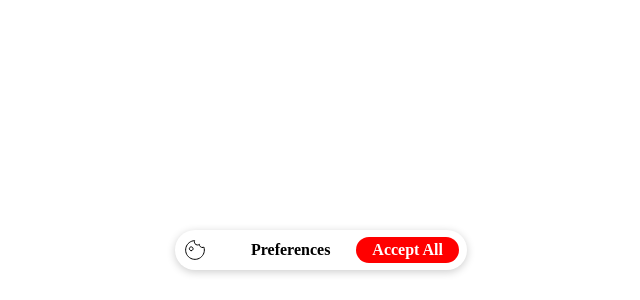
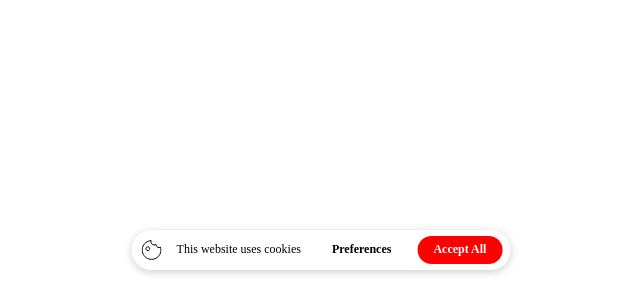
Before and after one commit to finn2212/coockie-widget-vue, a Vue app: page / in a window 1280 px wide. Shown: the part 500-800 px from the top of the page, without its empty margins (319-959 px from the left). Built offline with nearby package versions, Linux system fonts and the light colour scheme.

Commit message:
fix: Resolve visibility issues for CookieBanner within .gt-cookie-widget-wrapper and enhance state-based class handling

```diff
--- a/src/assets/scss/dialog.scss
+++ b/src/assets/scss/dialog.scss
@@ -44,7 +44,7 @@ $wrapper: ".gt-cookie-widget-wrapper";
   // opacity: 0;
 
   #{$wrapper}:not([data-gt-cookie-dialog-shown]) & {
-    display: none;
+    // display: none;
   }
 
   #{$wrapper}[data-gt-cookie-dialog-shown="true"] & {
--- a/src/assets/scss/style.scss
+++ b/src/assets/scss/style.scss
@@ -5,7 +5,7 @@
 @use "./wrapper";
 
 :root {
-  --gt-cookie-font-size: 14px;
+  --gt-cookie-font-size: 12px;
   --gt-cookie-bg: #ffffff;
   --gt-cookie-text: #000000;
   --gt-cookie-link-text: #ff0000;
--- a/src/assets/scss/wrapper.scss
+++ b/src/assets/scss/wrapper.scss
@@ -21,7 +21,7 @@
   }
 
   :focus-visible {
-    opacity: 1;
+    // opacity: 1;
     outline: 2px dashed var(--gt-cookie-text) !important;
     outline-offset: 1px !important;
   }
--- a/src/components/CookieBanner.vue
+++ b/src/components/CookieBanner.vue
@@ -13,7 +13,7 @@
 
     <!-- Content Message -->
     <div class="gt-cookie-widget__content">
-      <p>{{ content.dialogMessage }}</p>
+      <p>{{ content.widgetPillMessage }}</p>
     </div>
 
     <!-- Preferences Button -->
--- a/src/components/CookieDialog.vue
+++ b/src/components/CookieDialog.vue
@@ -1,10 +1,4 @@
 <template>
-  <transition
-    name="gt-cookie-dialog"
-    @before-enter="beforeEnter"
-    @enter="enter"
-    @leave="leave"
-  >
   <div
     class="gt-cookie-dialog"
     id="gt-cookie-dialog"
@@ -45,7 +39,7 @@
 
       <!-- Dialog Heading -->
       <h2 class="gt-cookie-dialog__heading" id="gt-cookie-dialog-heading">
-          {{ config.dialog_title }}
+        {{ config.dialogTitle }}
       </h2>
 
       <!-- Dialog Content -->
@@ -62,8 +56,7 @@
           :class="[
             'gt-cookie-dialog__checkbox-wrapper',
             {
-                'gt-cookie-dialog__checkbox-wrapper--disabled':
-                  category.disabled,
+              'gt-cookie-dialog__checkbox-wrapper--disabled': category.disabled,
             },
           ]"
         >
@@ -125,7 +118,6 @@
           </span>
 
           <!-- Cookie Table -->
-            <!-- Cookie Table -->
           <cookie-table
             :tableId="'table-' + category.key"
             :cookies="category.cookies"
@@ -155,7 +147,6 @@
 
     <span tabindex="0" data-gt-cookie-tab-trap-bottom="dialog"></span>
   </div>
-  </transition>
 </template>
 <script>
 import CookieTable from "./CookieTable.vue";
--- a/src/services/MockApiService.js
+++ b/src/services/MockApiService.js
@@ -1,7 +1,6 @@
 const mockApiData = {
   config: {
     theme: {
-      font_size: "16px",
       background: "#ffffff",
       text: "#000000",
       link_text: "#1e90ff",
--- a/src/views/App.vue
+++ b/src/views/App.vue
@@ -4,7 +4,11 @@
     <div v-if="!config || !config.content">
       <p>Loading...</p>
     </div>
-    <div v-else>
+    <div
+      v-else
+      class="gt-cookie-widget-wrapper"
+      data-gt-cookie-widget-shown="true"
+    >
       <CookieBanner
         :layout="config.layout"
         :content="config.content"
```
Also changed, not shown: 1 other file (tests, documents, lock files or other folders). Lines whose indentation alone changed are shown as unchanged.
